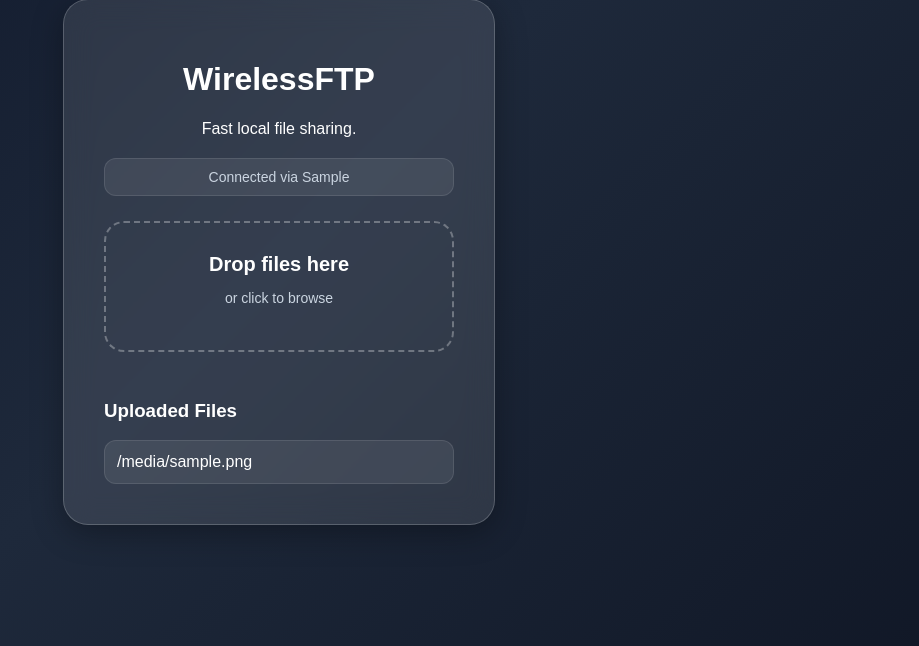
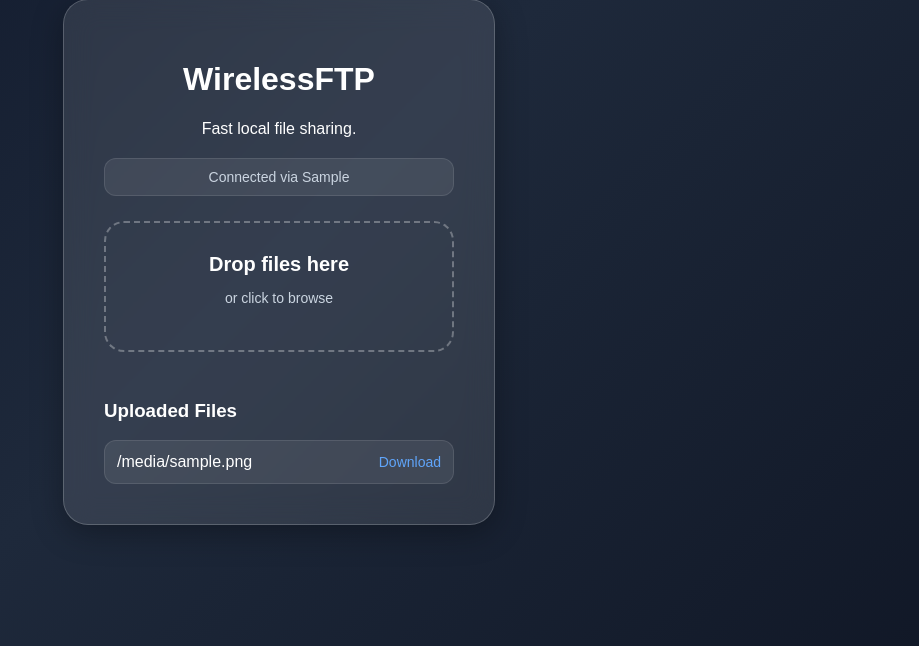
Before and after one commit to TanayYadavDev/WirelessFTP, a Flask app: template templates/index.html in a window 1280 px wide. Shown: the part 138-784 px from the top of the page, without its empty margins (361-1280 px from the left). Run offline with Flask 3, Linux system fonts and the light colour scheme; the template is opened without the code that fills it: most values are stand-ins (such as "Sample title", 1, 10 or a date in 2020).

Commit message:
Enhance file display with download links
Added download links for uploaded files and improved layout.

```diff
--- a/templates/index.html
+++ b/templates/index.html
@@ -89,6 +89,17 @@
             border-radius:12px;
             background:rgba(255,255,255,0.08);
             border:1px solid rgba(255,255,255,0.1);
+            display:flex;
+            justify-content:space-between;
+            align-items:center;
+        }
+        .file-item a{
+            text-decoration:none;
+            color:#60a5fa;
+            font-size:14px;
+        }
+        .file-item a:hover{
+            color:#93c5fd;
         }
 
         .selected-file{
@@ -146,7 +157,10 @@
             <h3>Uploaded Files</h3>
             {% for file in files %}
                 <div class="file-item">
-                    {{ file }}
+                    <span>{{ file }}</span>
+                    <a href="/download/{{ file }}" download>
+                        Download
+                    </a>
                 </div>
             {% endfor %}
         </div>
```
